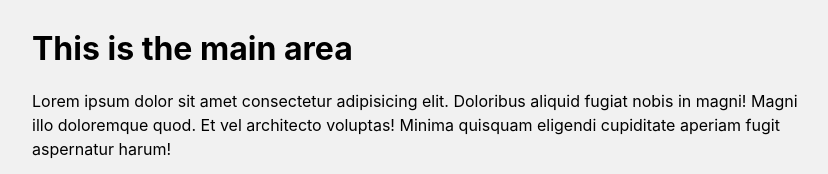
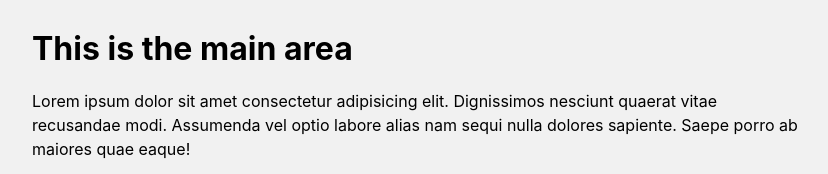
Before and after one commit to marcelomaias/webpack-one, a website built with webpack: page src/index.html in a window 1280 px wide. Shown: the part 69-243 px from the top of the page, without its empty margins (224-1052 px from the left). Built offline with nearby package versions, Linux system fonts and the light colour scheme.

Commit message:
Changed copy

```diff
--- a/src/index.html
+++ b/src/index.html
@@ -25,11 +25,6 @@
       <main>
         <h1>This is the main area</h1>
         <p>
-          Lorem ipsum dolor sit amet consectetur adipisicing elit. Doloribus aliquid fugiat nobis in magni! Magni illo
-          doloremque quod. Et vel architecto voluptas! Minima quisquam eligendi cupiditate aperiam fugit aspernatur
-          harum!
-        </p>
-        <p>
           Lorem ipsum dolor sit amet consectetur adipisicing elit. Dignissimos nesciunt quaerat vitae recusandae modi.
           Assumenda vel optio labore alias nam sequi nulla dolores sapiente. Saepe porro ab maiores quae eaque!
         </p>
```
